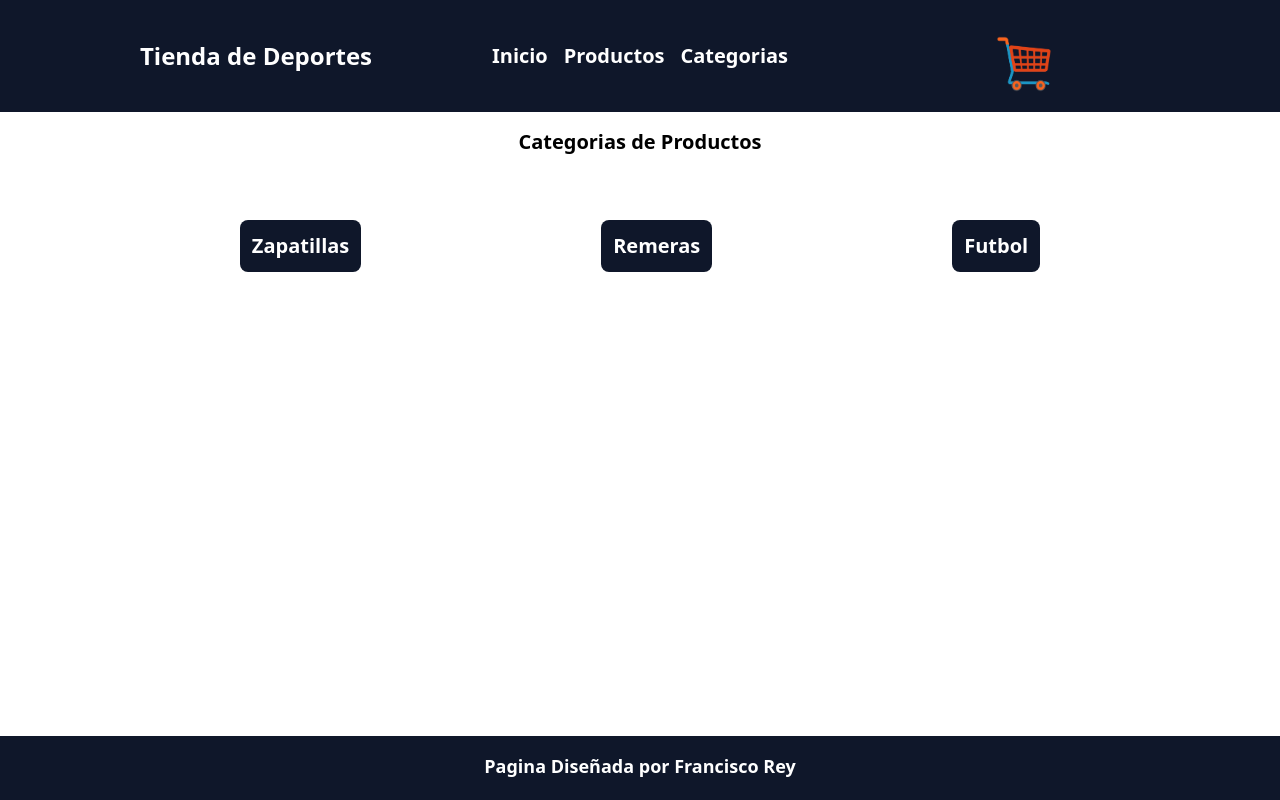
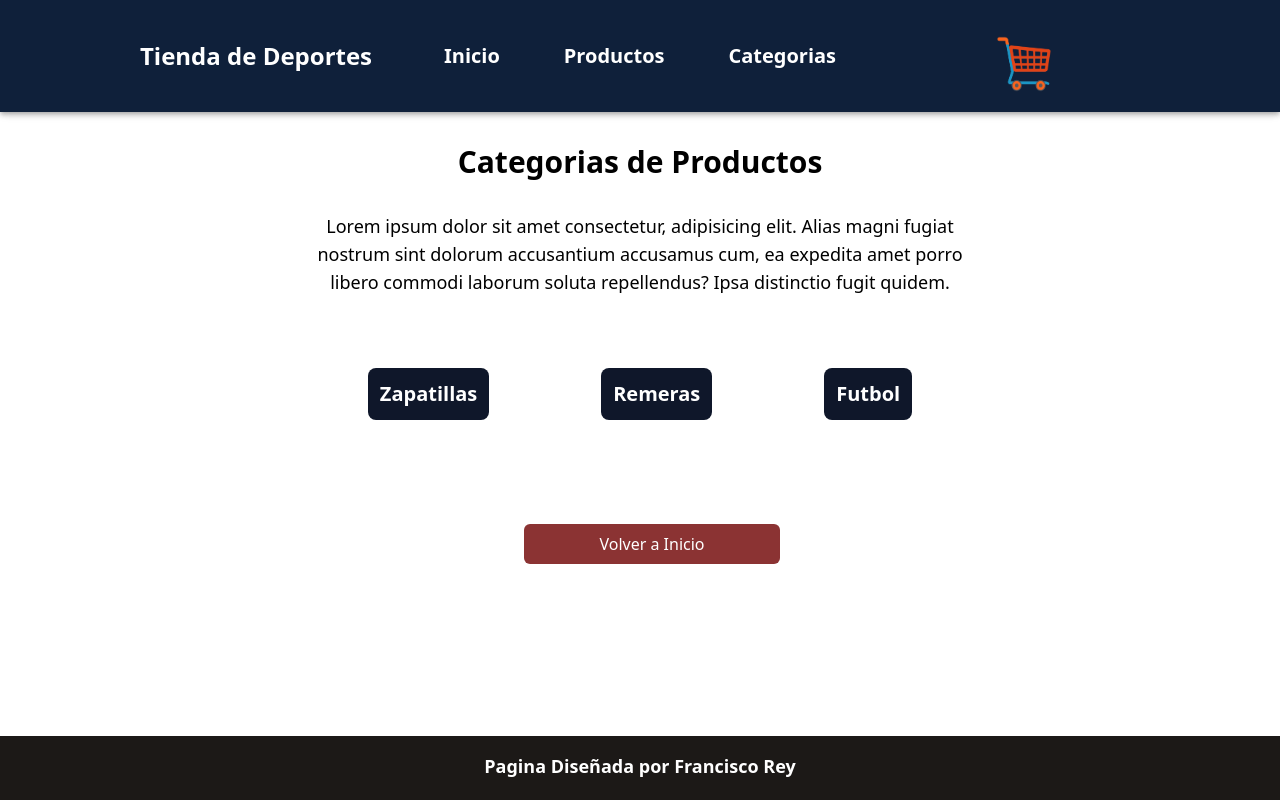
Before and after one commit to franrey98/rey-app, a React (Create React App) app: page /categorias in a window 1280 px wide. Built offline with nearby package versions, Linux system fonts and the light colour scheme.

Commit message:
Proyecto finalizado

```diff
--- a/package.json
+++ b/package.json
@@ -3,6 +3,9 @@
   "version": "0.1.0",
   "private": true,
   "dependencies": {
+    "@emotion/react": "^11.9.3",
+    "@emotion/styled": "^11.9.3",
+    "@mui/material": "^5.8.7",
     "@testing-library/jest-dom": "^5.16.4",
     "@testing-library/react": "^13.2.0",
     "@testing-library/user-event": "^13.5.0",
--- a/src/App.js
+++ b/src/App.js
@@ -12,9 +12,10 @@ import Productos from "./utils/Products";
 import { addDoc } from "firebase/firestore";
 import { collectionProd } from "./config/Firebase";
 import { CartProvider } from "./context/CartContext";
+import { AppBar } from '@mui/material';
 import { BrowserRouter, Route, Routes } from "react-router-dom";
 
-// Funcion para cargar todos los productos a la base de datos
+// Funcion para cargar todos los productos a la base de datos en caso de que se borren
 // Productos.map(producto => addDoc(collectionProd, producto));
 
 function App() {
@@ -22,7 +23,11 @@ function App() {
     <CartProvider>
       <BrowserRouter>
         <div className="pb-8">
-          <NavBar />
+          <div className="md:mb-36 mb-72">
+          <AppBar position="fixed">
+           <NavBar />
+          </AppBar>
+          </div>
             <Routes>
               <Route path="/" element={<Main />} />
               <Route path="/productos" element={<ItemListContainer greeting="Estos son nuestro productos!"/>} />
--- a/src/components/Cart.jsx
+++ b/src/components/Cart.jsx
@@ -4,18 +4,14 @@ import { CartContext } from '../context/CartContext'
 
 const Cart = () => {
 
-    const { cart, removeFromCart, cartTotal, removeOneItem, inCart, setInCart } = useContext(CartContext)
-
-    // const setInCartFalse = () => {
-    //     setInCart(false)
-    // }
+    const { cart, removeFromCart, cartTotal, removeOneItem, inCart } = useContext(CartContext)
 
     return (
         <div className='pb-10'>
             <h1 className='text-center mt-6 font-semibold text-2xl'>Carrito de Compras</h1>
             {inCart ?
                 <div>
-                    <div className='flex justify-center gap-24 mx-14'>
+                    <div className='flex flex-col md:flex-row justify-center gap-24 mx-14'>
                         {cart.map(item => (
                             <li className=' list-none mt-8 flex flex-col text-center' key={item.id}>
                                 <p className=' my-2 font-semibold text-xl' >Nombre del Producto: {item.name}</p>
@@ -32,7 +28,7 @@ const Cart = () => {
                             <h2>Compra Total</h2>
                             <p>Total: {cartTotal()}</p>
                         </div>
-                        <Link to='/checkout'  /* onClick={setInCartFalse} */ className='mt-4 bg-green-900 p-2 rounded-md text-white text-xl'>Ir al checkout</Link>
+                        <Link to='/checkout' className='mt-4 bg-green-900 p-2 rounded-md text-white text-xl'>Ir al checkout</Link>
                     </div>
                 </div>
                 : <div>
--- a/src/components/Checkout.jsx
+++ b/src/components/Checkout.jsx
@@ -117,7 +117,7 @@ const Checkout = () => {
                     />
                 </div>
                 <div className=" mx-20">
-                    <button disabled={''} className="w-full rounded-sm font-semibold text-lg flex justify-center mt-4 p-2 bg-green-800 hover:bg-green-900 transition-all text-white">Completar compra</button>
+                    <button className="w-full rounded-sm font-semibold text-lg flex justify-center mt-4 p-2 bg-green-800 hover:bg-green-900 transition-all text-white">Completar compra</button>
                 </div>
             </form>
         </div>
--- a/src/components/Footer.jsx
+++ b/src/components/Footer.jsx
@@ -2,7 +2,7 @@ import React from 'react'
 
 const Footer = () => {
     return (
-        <div className='absolute bottom-0 w-full h-16 bg-slate-900 text-white'>
+        <div className='absolute bottom-0 w-full h-16 bg-stone-900 text-white'>
             <h1 className='text-center mt-4 font-semibold text-lg'>Pagina Diseñada por Francisco Rey</h1>
         </div>
     )
--- a/src/components/ItemCategory.jsx
+++ b/src/components/ItemCategory.jsx
@@ -1,21 +1,29 @@
-import { NavLink } from "react-router-dom"
+import { NavLink, Link } from "react-router-dom"
 
 const ItemCategory = () => {
 
     return (
         <div>
-            <h1 className="text-center mt-4 text-xl font-bold ">Categorias de Productos</h1>
-            <ul className="flex justify-evenly mt-16 font-semibold text-xl">
-                <li className="bg-slate-900 text-white p-3 rounded-lg">
-                    <NavLink className="btn-category" to="Zapatillas">Zapatillas</NavLink>
-                </li>
-                <li className="bg-slate-900 text-white p-3 rounded-lg">
-                    <NavLink className="btn-category" to="Remeras">Remeras</NavLink>
-                </li>
-                <li className="bg-slate-900 text-white p-3 rounded-lg">
-                    <NavLink className="btn-category" to="Futbol">Futbol</NavLink>
-                </li>
-            </ul>
+            <h1 className="text-center mt-6 text-3xl font-bold ">Categorias de Productos</h1>
+            <div className="md:mx-64 ">
+                <p className="text-center mt-8 font-normal mx-12 text-lg">Lorem ipsum dolor sit amet consectetur, adipisicing elit. Alias magni fugiat nostrum sint dolorum accusantium accusamus cum, ea expedita amet porro libero commodi laborum soluta repellendus? Ipsa distinctio fugit quidem.</p>
+                <ul className="flex flex-col md:flex-row md:mx-0 text-center mx-24 justify-evenly mt-12 font-semibold text-xl">
+                    <NavLink to="Zapatillas" className="bg-slate-900 hover:bg-slate-700 transition-all text-white p-3 rounded-lg my-6">
+                        <button>Zapatillas</button>
+                    </NavLink>
+                    <NavLink to="Remeras" className="bg-slate-900 hover:bg-slate-700 transition-all text-white p-3 rounded-lg my-6">
+                        <button>Remeras</button>
+                    </NavLink>
+                    <NavLink to="Futbol" className="bg-slate-900 hover:bg-slate-700 transition-all text-white p-3 rounded-lg my-6">
+                        <button>Futbol</button>
+                    </NavLink>
+                </ul>
+            </div>
+            <div className="w-full flex justify-center md:pl-6 pl-0">
+                <Link className="flex justify-center md:mt-20 mt-8 mb-8 w-64 bg-red-900/90 text-white p-2 rounded-md transition-all hover:bg-red-700" to='/'>
+                    Volver a Inicio
+                </Link>
+            </div>
         </div>
     )
 }
--- a/src/components/ItemFilter.jsx
+++ b/src/components/ItemFilter.jsx
@@ -3,7 +3,7 @@ import Item from "./Item"
 const ItemFilter = ({ items }) => {
 
     return (
-        <div className="grid grid-cols-2 mx-32 gap-28 mt-8 md:mx-4">
+        <div className="grid grid-cols-2 mx-8 gap-16 mt-8 md:mx-44 md:gap-48">
             {items.map(p => (
                 <Item
                     key={p.id}
--- a/src/components/ItemListContainer.jsx
+++ b/src/components/ItemListContainer.jsx
@@ -10,14 +10,12 @@ const ItemListContainer = ({ greeting }) => {
 
     useEffect(() => {
 
-        // Busco los productos en la base de datos
         const collectionProductos = collection(db, 'productos')
-        // Hago la consulta
+
         const consulta = getDocs(collectionProductos)
 
-        // Ejecuto la consulta
         consulta.then((resultado) => {
-            // Extraigo el id de cada producto
+
             const productosId = resultado.docs.map(productos => {
                 const aux = productos.data()
                 aux.id = productos.id
--- a/src/components/NavBar.jsx
+++ b/src/components/NavBar.jsx
@@ -4,12 +4,12 @@ import { NavLink, Link } from 'react-router-dom'
 
 const NavBar = () => {
     return (
-        <div className=' bg-slate-900 pt-4 pb-4'>
+        <div className=' bg-slate-900/90 pt-4 pb-4'>
             <header className='text-xl font-semibold text-white mx-24 text-center md:grid grid-cols-3 items-center justify-center justify-items-center gap-16'>
                 <Link to='/'>
                     <h1 className='text-2xl'>Tienda de Deportes</h1>
                 </Link>
-                <ul className='text-center mt-4 md:flex gap-4 md:m-0'>
+                <ul className='text-center mt-4 md:flex gap-16 md:m-0'>
                     <li className='my-1'>
                         <NavLink to='/'>Inicio</NavLink>
                     </li>
--- a/src/index.css
+++ b/src/index.css
@@ -45,3 +45,12 @@ img {
     transform: rotate(360deg);
   }
 }
+
+.img-gym {
+  background-image: url(../src/img/gymMain.jpg);
+  background-repeat: no-repeat;
+  background-size: cover;
+  background-position: center center;
+  margin-top: 4rem;
+  height: 35rem;
+}
--- a/src/utils/CustomFetch.jsx
+++ /dev/null
@@ -1,25 +0,0 @@
-import Products from '../utils/Products'
-
-export const customFetch = (time, task) => {
-    return new Promise((resolve, reject) => {
-        setTimeout(() => {
-            resolve(task);
-        }, time);
-    });
-}
-
-export const getProductsById = (id) => {
-    return new Promise((resolve) => {
-        setTimeout(() => {
-            resolve(Products.find(product => product.id === id));
-        }, 500);
-    });
-}
-
-export const getProductsByCategory = (category) => {
-    return new Promise((resolve) => {
-        setTimeout(() => {
-            resolve(Products.filter(product => product.category === category));
-        }, 500);
-    });
-}
```
Also changed, not shown: src/components/Main.jsx (+32 -2 lines), 2 other files (tests, documents, lock files or other folders).
